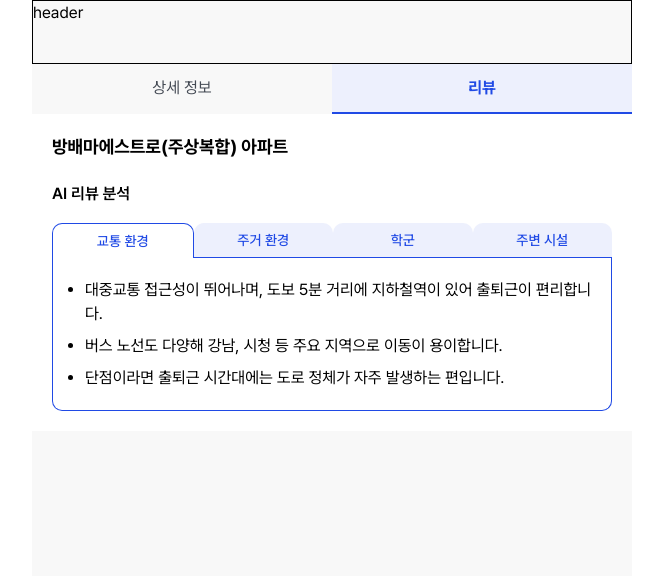
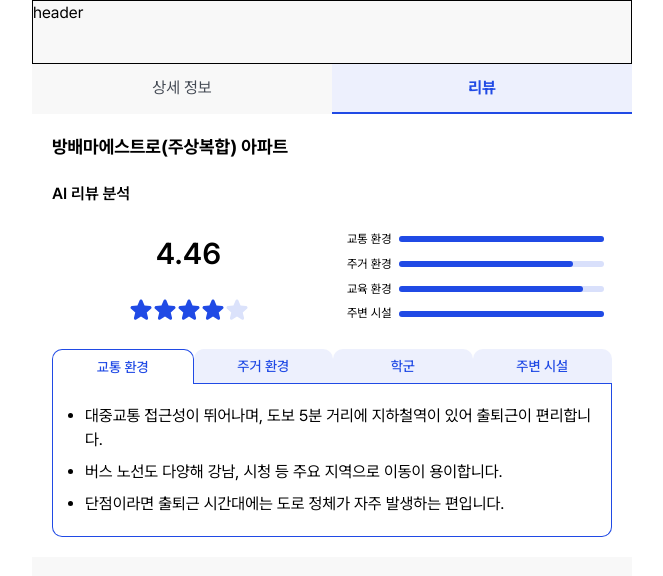
Before and after one commit to FC-DEV3-Final-Project/zoop-frontend, a Next.js app: page /property/1 in a window 1280 px wide. Both pictures are taken after a click on the button "리뷰". Shown: the top 576 px of the page, without its empty margins (308-971 px from the left). Built offline with nearby package versions, Linux system fonts and the light colour scheme.

Commit message:
design: 별점과 그래프 섹션 퍼블리싱

```diff
--- a/src/app/property/[id]/components/review/ReviewTab.tsx
+++ b/src/app/property/[id]/components/review/ReviewTab.tsx
@@ -12,6 +12,36 @@ export default function ReviewTab({ id }: { id: string }) {
       <div className="text-title3 text-black">방배마에스트로(주상복합) 아파트</div>
       <div className="flex flex-col gap-4">
         <div className="text-subtitle2 text-black">AI 리뷰 분석</div>
+        <div className="flex w-full flex-row justify-between gap-[14px]">
+          {/* 왼쪽: 점수 + 별 */}
+          <div className="flex basis-1/2 flex-col items-center gap-3 px-2 py-[10px]">
+            <div className="mb-[12px] w-full text-center text-largeTitle text-black">4.46</div>
+            <div className="flex">
+              <img src="/icons/star-filled.svg" alt="filled-star" width={24} height={24} />
+              <img src="/icons/star-filled.svg" alt="filled-star" width={24} height={24} />
+              <img src="/icons/star-filled.svg" alt="filled-star" width={24} height={24} />
+              <img src="/icons/star-filled.svg" alt="filled-star" width={24} height={24} />
+              <img src="/icons/star-unfilled.svg" alt="unfilled-star" width={24} height={24} />
+            </div>
+          </div>
+
+          {/* 오른쪽: 그래프 */}
+          <div className="flex basis-1/2 flex-col justify-center gap-2 px-2">
+            {["교통 환경", "주거 환경", "교육 환경", "주변 시설"].map((label, i) => (
+              <div key={i} className="flex items-center gap-[7px]">
+                <span className="shrink-0 whitespace-nowrap text-right text-body3 text-black">
+                  {label}
+                </span>
+                <div className="h-[6px] w-full rounded-full bg-blue-100">
+                  <div
+                    className="h-full rounded-full bg-blue-800-primary"
+                    style={{ width: ["100%", "85%", "90%", "100%"][i] }}
+                  />
+                </div>
+              </div>
+            ))}
+          </div>
+        </div>
         <EnvironmentTabs />
       </div>
     </div>
```
